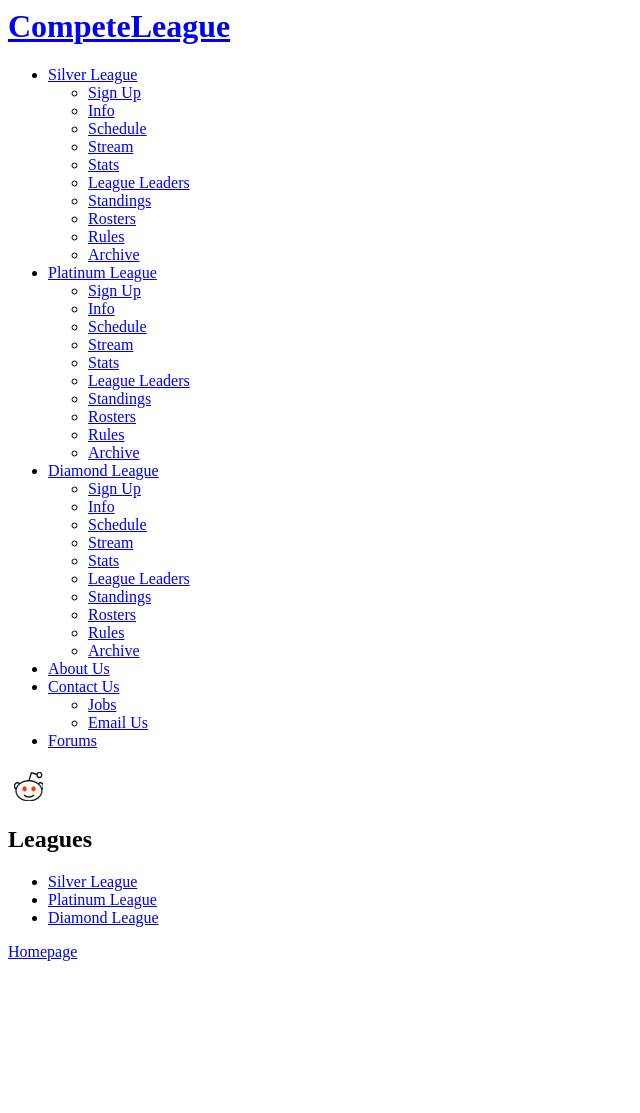
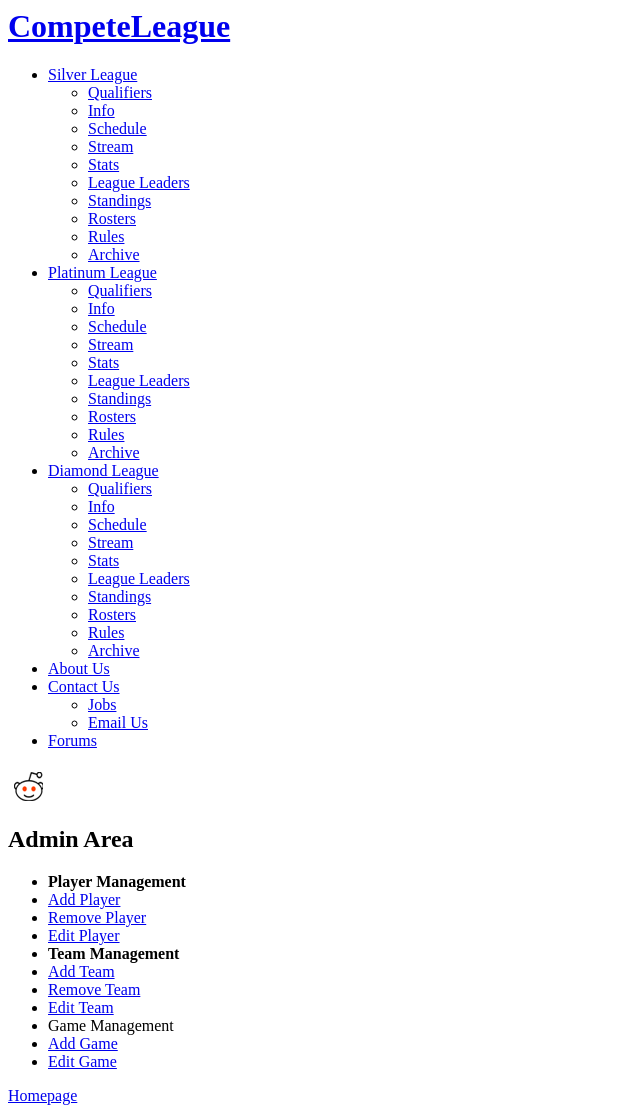
Before and after one commit to Greg15153/CompeteLeague, a PHP site: template framework/templates/adminLeftNav.php in a window 1280 px wide. Shown: the whole page, without its empty margins (0-640 px from the left). Before the commit the page ends 961 px from the top, so only its background shows below. Run offline with PHP 8.4, Linux system fonts and the light colour scheme; the template is opened without the code that fills it, so the values that code supplies are empty.

Commit message:
Login changes / Admin Area
Added some different styling to the login on the nav bar. Added the
start of the Admin Area. Now just need to fill with content

```diff
--- a/framework/globals.php
+++ b/framework/globals.php
@@ -6,8 +6,8 @@
 	require_once("MessageHandler.php");
 	require_once("RequestHandler.php");
 
-	$_SESSION['login_url'] = 'http:/www.competeleague.com' . $_SERVER['PHP_SELF'] . '?' . $_SERVER['QUERY_STRING'];
-	$_SESSION['logout_url'] = 'http://www.competeleague.com' . $_SERVER['PHP_SELF'] . '?' . $_SERVER['QUERY_STRING'];
+    $_SESSION['login_url'] = "http://$_SERVER[HTTP_HOST]$_SERVER[REQUEST_URI]";
+	$_SESSION['logout_url'] = "http://$_SERVER[HTTP_HOST]$_SERVER[REQUEST_URI]";
 	###### Constants ######
 
 	/* Define Constants */
--- /dev/null
+++ b/framework/templates/AdminArea/AddGame.php
@@ -0,0 +1 @@
+<p>Add Game</p>
--- /dev/null
+++ b/framework/templates/AdminArea/AddPlayer.php
@@ -0,0 +1 @@
+<p>Add Player</p>
--- /dev/null
+++ b/framework/templates/AdminArea/AddTeam.php
@@ -0,0 +1 @@
+<p>Add Team</p>
--- /dev/null
+++ b/framework/templates/AdminArea/EditGame.php
@@ -0,0 +1 @@
+<p>Edit Game</p>
--- /dev/null
+++ b/framework/templates/AdminArea/EditPlayer.php
@@ -0,0 +1 @@
+<p>Edit Player</p>
--- /dev/null
+++ b/framework/templates/AdminArea/EditTeam.php
@@ -0,0 +1 @@
+<p>Edit Team</p>
--- /dev/null
+++ b/framework/templates/AdminArea/RemovePlayer.php
@@ -0,0 +1 @@
+<p>Remove Player</p>
--- /dev/null
+++ b/framework/templates/AdminArea/RemoveTeam.php
@@ -0,0 +1 @@
+<p>Remove Team</p>
--- /dev/null
+++ b/framework/templates/AdminArea/landing.php
@@ -0,0 +1 @@
+<p>Welcome to the Admin Area. Here you can perform multiple actions relating to the leagues. Please do not abuse your power! On the left you can find all the things you can do!</p>
--- a/framework/templates/adminLeftNav.php
+++ b/framework/templates/adminLeftNav.php
@@ -8,37 +8,22 @@
 								<div class="4u">
 									<div id="sidebar">
 												<header>
-<?php
-if(isset($_GET['league']) && ($_GET['league'] == 'Silver' || $_GET['league'] == 'Platinum' || $_GET['league'] == 'Diamond')){
 
-		$league = $_GET['league'];
-?>
-   <h2><?=$league?> League</h2>
+   <h2>Admin Area</h2>
 	</header>
 	<ul class="style2">
-		<li><a href="?do=SignUp&league=<?=$league?>">Sign Up</a></li>
-        <li><a href="?do=Info&league=<?=$league?>">Info</a></li>
-        <li><a href="?do=Schedule&league=<?=$league?>">Schedule</a></li>
-        <li><a href="?do=Stream&league=<?=$league?>">Stream</a></li>
-        <li><a href="?do=Stats&league=<?=$league?>">Stats</a></li>
-		<li><a href="?do=Leaders&league=<?=$league?>">League Leaders</a></li>
-		<li><a href="?do=Standings&league=<?=$league?>">Standings</a></li>
-        <li><a href="?do=Roster&league=<?=$league?>">Rosters</a></li>
-		<li><a href="?do=Rules&league=<?=$league?>">Rules</a></li>
-        <li><a href="?do=Archive&league=<?=$league?>">Archive</a></li>
-<?php
-	}
-	else{
-?>
-	<h2>Leagues</h2>
-	</head>
-	<ul class="style2">
-		<li><a href="?do=LeagueHome&league=Silver">Silver League</a></li>
-		<li><a href="?do=LeagueHome&league=Platinum">Platinum League</a></li>
-		<li><a href="?do=LeagueHome&league=Diamond">Diamond League</a></li>
-<?php
-	}
-?>
+		<li><b>Player Management</b></li>
+		<li><a href="?do=AdminArea&action=AddPlayer">Add Player</a></li>
+        <li><a href="?do=AdminArea&action=RemovePlayer">Remove Player</a></li>
+        <li><a href="?do=AdminArea&action=EditPlayer">Edit Player</a></li>
+		<li><b>Team Management</b></li>
+        <li><a href="?do=AdminArea&action=AddTeam">Add Team</a></li>
+        <li><a href="?do=AdminArea&action=RemoveTeam">Remove Team</a></li>
+		<li><a href="?do=AdminArea&action=EditTeam">Edit Team</a></li>
+		<li>Game Management</li>
+		<li><a href="?do=AdminArea&action=AddGame">Add Game</a></li>
+        <li><a href="?do=AdminArea&action=EditGame">Edit Game</a></li>
+
 </ul>
 			<footer>
 				<a href="?do=" class="button button-icon button-icon-rarrow">Homepage</a>
--- a/framework/templates/left-nav.php
+++ b/framework/templates/left-nav.php
@@ -16,7 +16,7 @@
    <h2><?=$league?> League</h2>
 	</header>
 	<ul class="style2">
-		<li><a href="?do=SignUp&league=<?=$league?>">Sign Up</a></li>
+		<li><a href="?do=Qualifiers&league=<?=$league?>">Qualifiers</a></li>
         <li><a href="?do=Info&league=<?=$league?>">Info</a></li>
         <li><a href="?do=Schedule&league=<?=$league?>">Schedule</a></li>
         <li><a href="?do=Stream&league=<?=$league?>">Stream</a></li>
--- a/framework/templates/nav.php
+++ b/framework/templates/nav.php
@@ -1,4 +1,4 @@
-<?php global $mysqli; ?>
+<?php global $mysqli; global $context;?>
 <!-- Header Wrapper -->
 			<div id="header-wrapper">
 				<div class="container">
@@ -15,7 +15,7 @@
                                                 <li><a href="?do=LeagueHome&league=Silver">
                                                     <span>Silver League</span></a>
                                                     <ul>
-                                                        <li><a href="?do=SignUp&league=Silver">Sign Up</a></li>
+                                                        <li><a href="?do=Qualifiers&league=Silver">Qualifiers</a></li>
                                                         <li><a href="?do=Info&league=Silver">Info</a></li>
                                                         <li><a href="?do=Schedule&league=Silver">Schedule</a></li>
                                                         <li><a href="?do=Stream&league=Silver">Stream</a></li>
@@ -29,7 +29,7 @@
                                                 </li>
                                                 <li><a href="?do=LeagueHome&league=Platinum"><span>Platinum League</span></a>
                                                     <ul>
-														<li><a href="?do=SignUp&league=Platinum">Sign Up</a></li>
+														<li><a href="?do=Qualifiers&league=Platinum">Qualifiers</a></li>
                                                         <li><a href="?do=Info&league=Platinum">Info</a></li>
                                                         <li><a href="?do=Schedule&league=Platinum">Schedule</a></li>
                                                         <li><a href="?do=Stream&league=Platinum">Stream</a></li>
@@ -43,7 +43,7 @@
                                                 </li>
                                                 <li><a href="?do=LeagueHome&league=Diamond"><span>Diamond League</span></a>
                                                     <ul>
-														<li><a href="?do=SignUp&league=Diamond">Sign Up</a></li>
+														<li><a href="?do=Qualifiers&league=Diamond">Qualifiers</a></li>
                                                         <li><a href="?do=Info&league=Diamond">Info</a></li>
                                                         <li><a href="?do=Schedule&league=Diamond">Schedule</a></li>
                                                         <li><a href="?do=Stream&league=Diamond">Stream</a></li>
@@ -71,8 +71,17 @@
 											//If Logged out:
 											if ($context['user']['is_guest'])
 											{
+										?>
+										<div id="navLoginContainer"><div id="navLoginBtn" onclick="loginPopup()">Login</div><div id="navRegisterBtn"><a href="http://competeleague.com/clforum/index.php?action=register">Register</a></div></div>
+										<div class="ar login_popup">
+											<div class="loginPopup">
+												<img src="images/closePopup.png" style="float: left;" href="#" class="closePopup" />
+										<?php
 												ssi_login();
 										?>
+											</div>
+										</div>
+
 										<?php
 											//If logged in:
 											}else{
@@ -85,7 +94,11 @@
 											</div>
 											<div id="loginLogout">
 										<?php
-												ssi_logout();
+												if($context['user']['is_admin']){
+										?>
+												<a href="?do=AdminArea">Admin Panel</a> |
+										<?php
+												}ssi_logout();
 										?>
 											</div>
 										<?php
```
Also changed, not shown: css/style.css (+40 -1 lines), framework/plugins/Qualifiers.php (added, +8 -0 lines), framework/templates/AdminArea.php (+11 -3 lines), framework/templates/Qualifiers.php (added, +52 -0 lines).
